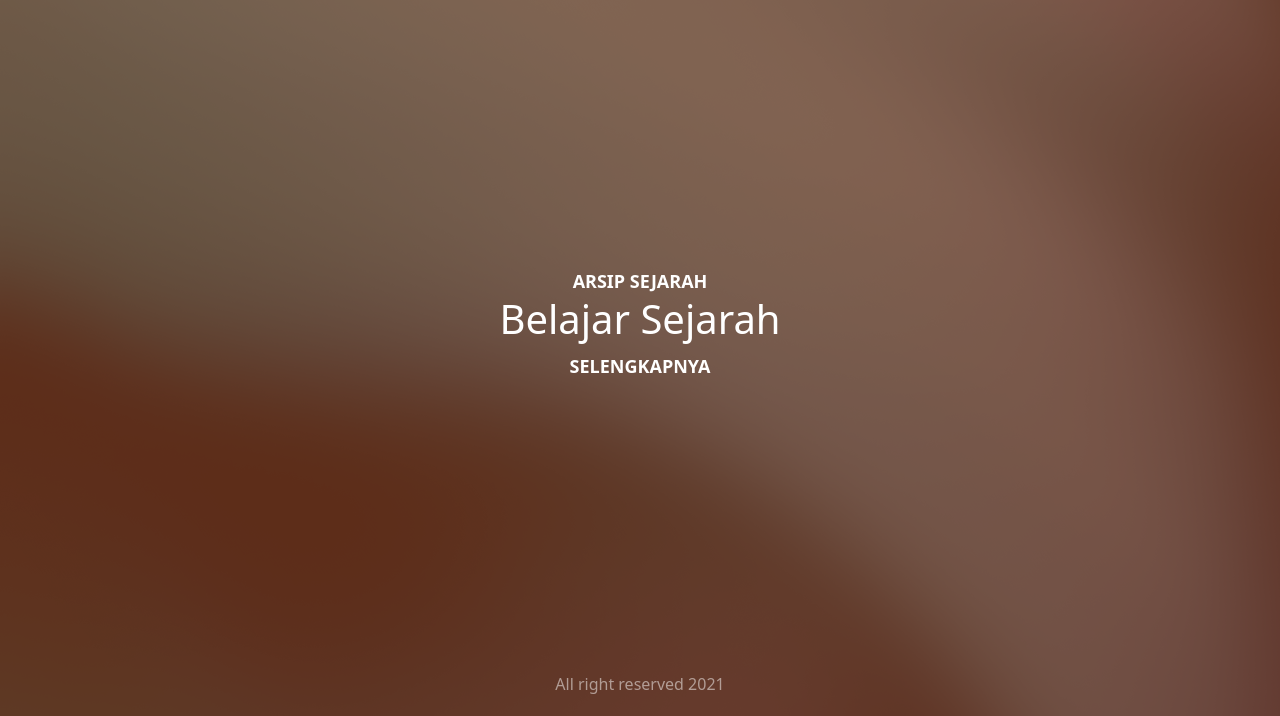
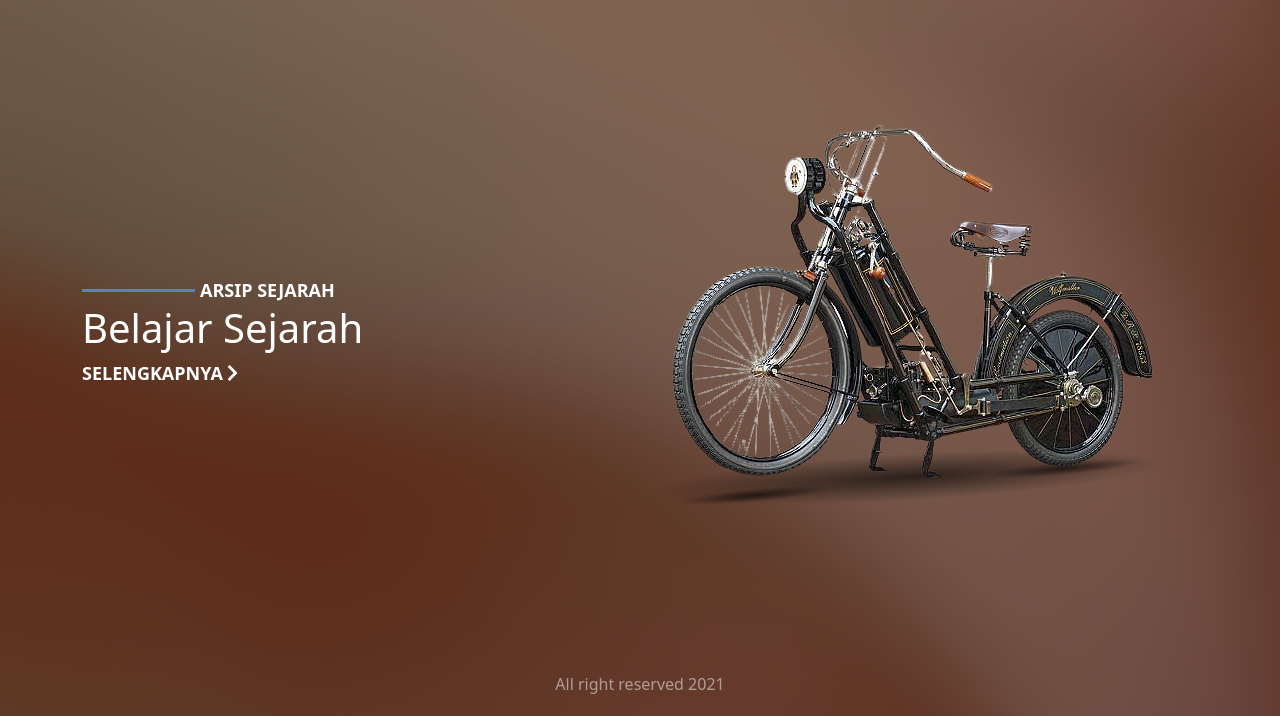
Before and after one commit to Ultimate-Desain/Sejarah-Fantastis, a plain HTML site: page index.html in a window 1280 px wide. Shown: the part 84-800 px from the top of the page. Drawn offline with nearby package versions, Linux system fonts and the light colour scheme.

Commit message:
motor landing

```diff
--- a/css/style.css
+++ b/css/style.css
@@ -2,3 +2,9 @@ body {
   background-image: url('../assets/img/landing.png');
   color: #fff;
 }
+
+.line {
+  height: 3px;
+  width: 113px;
+  background-color: #5F7FBE;
+}
--- a/index.html
+++ b/index.html
@@ -11,12 +11,9 @@
 
   <link rel="canonical" href="https://getbootstrap.com/docs/5.0/examples/cover/">
 
-
-
   <!-- CSS only -->
   <link href="https://cdn.jsdelivr.net/npm/bootstrap@5.1.0/dist/css/bootstrap.min.css" rel="stylesheet" integrity="sha384-KyZXEAg3QhqLMpG8r+8fhAXLRk2vvoC2f3B09zVXn8CA5QIVfZOJ3BCsw2P0p/We" crossorigin="anonymous">
   <link href="assets/icon/fontawesome-free-5.15.4-web/css/all.css" rel="stylesheet">
-
 
   <!-- Custom styles for this template -->
   <link href="css/nucleo-icons.css" rel="stylesheet">
@@ -51,16 +48,19 @@
   </nav>
 
   <div class="container-fluid text-center">
-    <div class="container">
-      <main class="text-center" style="min-height: 85vh; display: flex; justify-content: center; align-items: center;">
-        <div class="d-flex" style="flex-direction: column;">
-          <span></span> <a href="#" class="fw-bold text-white" style="text-decoration:none; font-size:18px;">ARSIP SEJARAH</a>
+    <div class="container d-flex" style="justify-content: space-between;">
+      <main class="text-center" style="min-height: 85vh; display: flex; align-items: center;">
+        <div class="d-flex" style="flex-direction: column; align-items: flex-start">
+          <div style="display: flex; align-items: center;">
+            <span class="line" style="margin-right: 5px;"></span><a href="#" class="fw-bold text-white" style="text-decoration:none; font-size:18px;">ARSIP SEJARAH</a>
+          </div>
           <h1>Belajar Sejarah</h1>
-          <p class="lead">
-            <a href="#" class="fw-bold text-white" style="text-decoration:none; font-size:18px;">SELENGKAPNYA</a>
-          </p>
+          <a href="#" class="fw-bold text-white" style="text-decoration:none; font-size:18px;">SELENGKAPNYA <i class="fas fa-chevron-right"></i></a>
         </div>
       </main>
+      <div class="d-flex" style="flex-direction: row; align-items: flex-end; align-items: center;">
+        <img src="assets/img/motor-1.png" alt="">
+      </div>
     </div>
 
     <div class="container">
```
Also changed, not shown: assets/img/motor-1.png (added).
